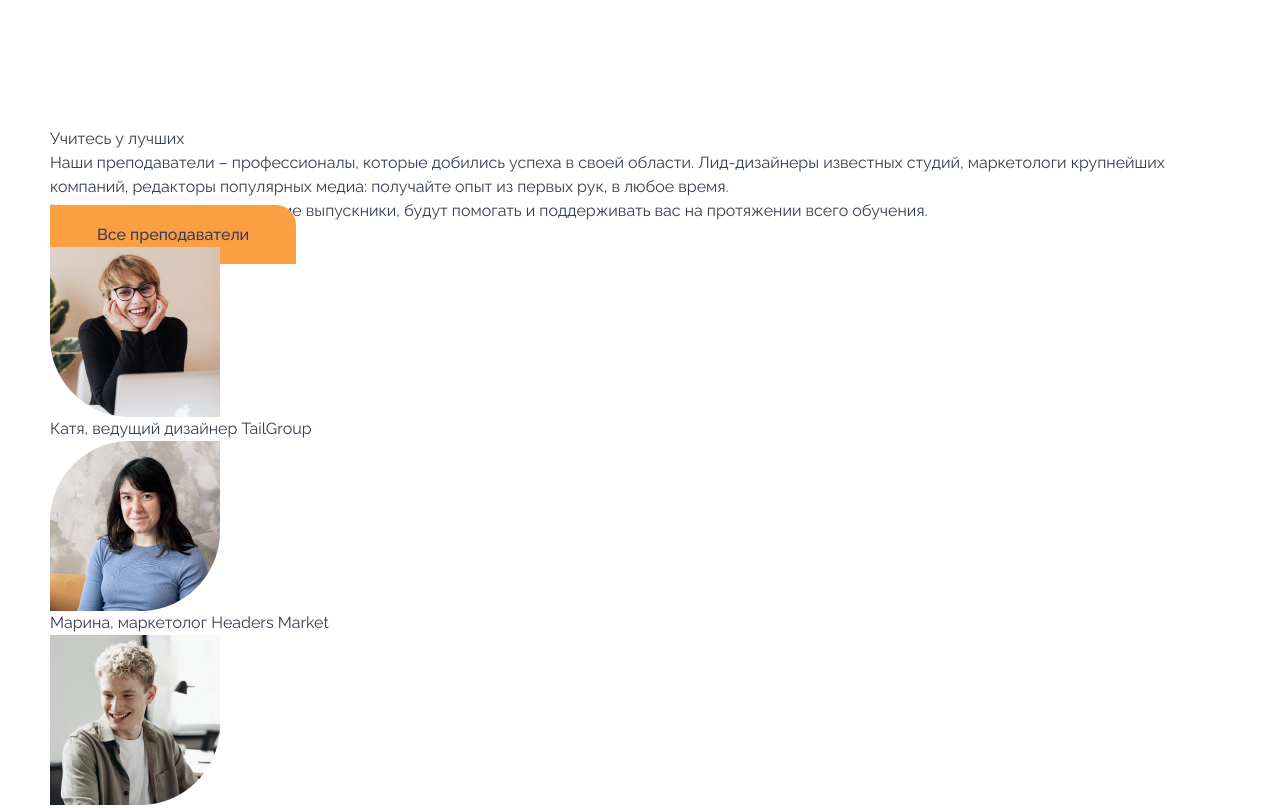
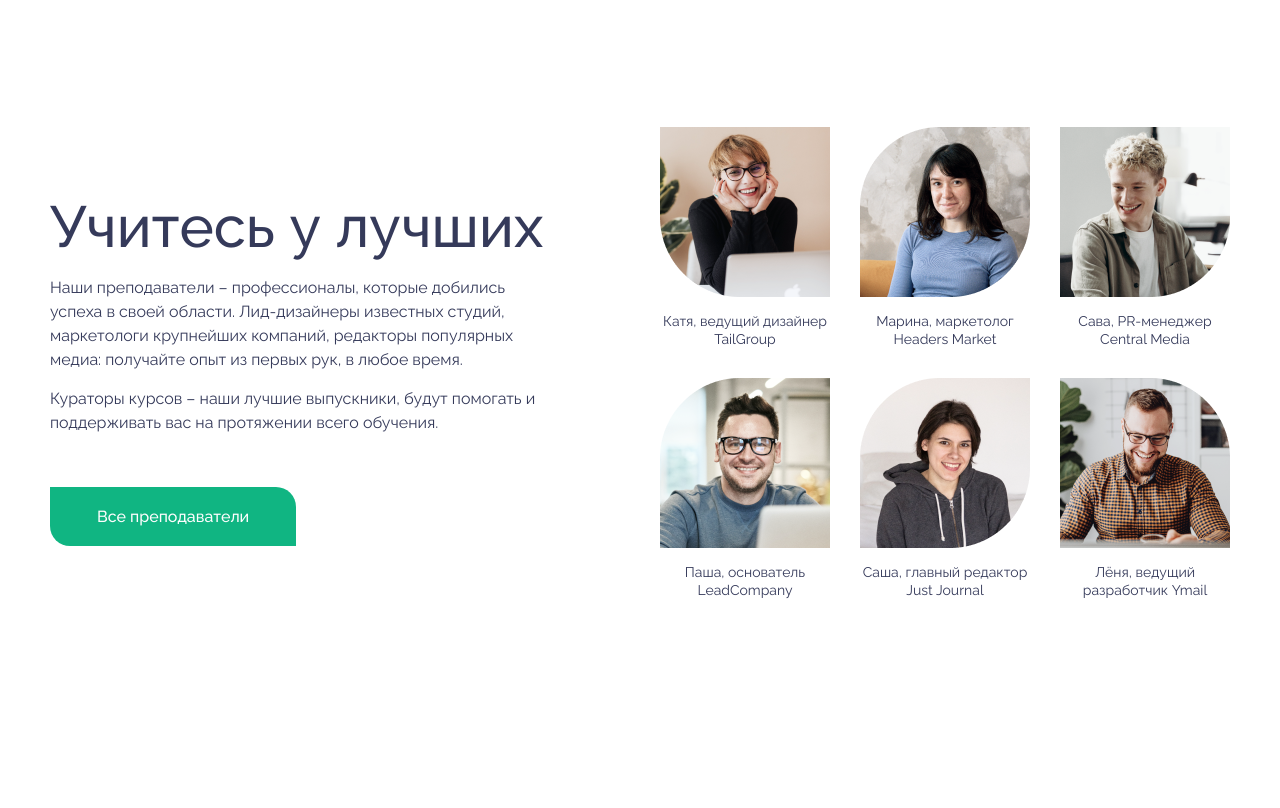
Before and after one commit to Daniil-gavrilooov/ementor, a plain HTML site: page app/index.html in a window 1280 px wide. Shown: the part 1089-1897 px from the top of the page. After the commit the page ends 1809 px from the top, so only its background shows below. Drawn offline with Linux system fonts and the light colour scheme.

Commit message:
add css  section (team)

```diff
--- a/app/index.html
+++ b/app/index.html
@@ -176,42 +176,42 @@
                             <img src="images/team__img 1.png" alt="">
 
                             <p class="team__item-description">
-                                Катя, ведущий дизайнер TailGroup
+                                Катя, ведущий дизайнер <br> TailGroup
                             </p>
                         </div>
                         <div class="team__images-item">
                             <img src="images/team__img 2.png" alt="">
 
                             <p class="team__item-description">
-                                Марина, маркетолог Headers Market
+                                Марина, маркетолог <br> Headers Market
                             </p>
                         </div>
                         <div class="team__images-item">
                             <img src="images/team__img 3.png" alt="">
 
                             <p class="team__item-description">
-                                Сава, PR-менеджер Central Media
+                                Сава, PR-менеджер <br> Central Media
                             </p>
                         </div>
                         <div class="team__images-item">
                             <img src="images/team__img 4.png" alt="">
 
                             <p class="team__item-description">
-                                Паша, основатель LeadCompany
+                                Паша, основатель <br> LeadCompany
                             </p>
                         </div>
                         <div class="team__images-item">
                             <img src="images/team__img 5.png" alt="">
 
                             <p class="team__item-description">
-                                Саша, главный редактор Just Journal
+                                Саша, главный редактор <br>  Just Journal
                             </p>
                         </div>
                         <div class="team__images-item">
                             <img src="images/team__img 6.png" alt="">
 
                             <p class="team__item-description">
-                                Лёня, ведущий разработчик Ymail
+                                Лёня, ведущий <br> разработчик Ymail
                             </p>
                         </div>
                     </div>
--- /dev/null
+++ b/app/scss/_team.scss
@@ -0,0 +1,43 @@
+.team {
+    padding-bottom: 120px;
+
+    &__wrapper {
+        display: flex;
+        justify-content: space-between;
+        align-items: center;
+    }
+
+    &__info .section__btn {
+        background-color: $green;
+        color: $white;
+    }
+
+    &__title {
+        font-weight: 500;
+        font-size: 58px;
+        line-height: 100%;
+        font-feature-settings: "pnum" on, "lnum" on;
+        margin-bottom: 20px;
+    }
+
+    &__text {
+        max-width: 500px;
+        & + .team__text {
+            margin-top: 15px;
+            margin-bottom: 70px;
+        }
+    }
+
+    &__images {
+        display: grid;
+        grid-template-columns: repeat(3, 1fr);
+        grid-gap: 30px;
+    }
+
+    &__item-description {
+        text-align: center;
+        margin-top: 15px;
+        font-size: 14px;
+        line-height: 130%;
+    }
+}
--- a/app/scss/style.scss
+++ b/app/scss/style.scss
@@ -3,6 +3,7 @@
 @import "_mixing";
 @import "_header";
 @import "_statistic";
+@import "_team";
 
 body {
 font-family: "Raleway", sans-serif;
```
Also changed, not shown: app/css/style.min.css.
